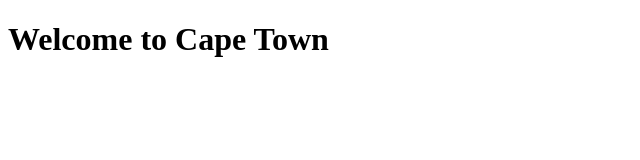
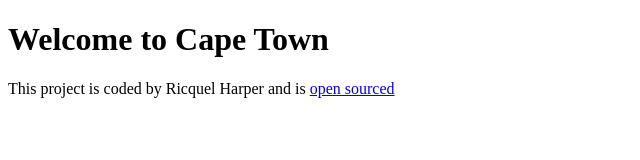
Before and after one commit to Ricquel215/rjh-travel-project, a plain HTML site: page index.html in a window 1280 px wide. Shown: the whole page, without its empty margins (0-640 px from the left). Drawn offline with Linux system fonts and the light colour scheme; a web font is replaced by a local one.

Commit message:
Added link to Github

```diff
--- a/index.html
+++ b/index.html
@@ -14,5 +14,15 @@
   </head>
   <body>
     <h1>Welcome to Cape Town</h1>
+
+    <footer>
+      This project is coded by Ricquel Harper and is
+      <a
+        href="https://github.com/Ricquel215/rjh-travel-project"
+        target="_blank"
+      >
+        open sourced</a
+      >
+    </footer>
   </body>
 </html>
```
